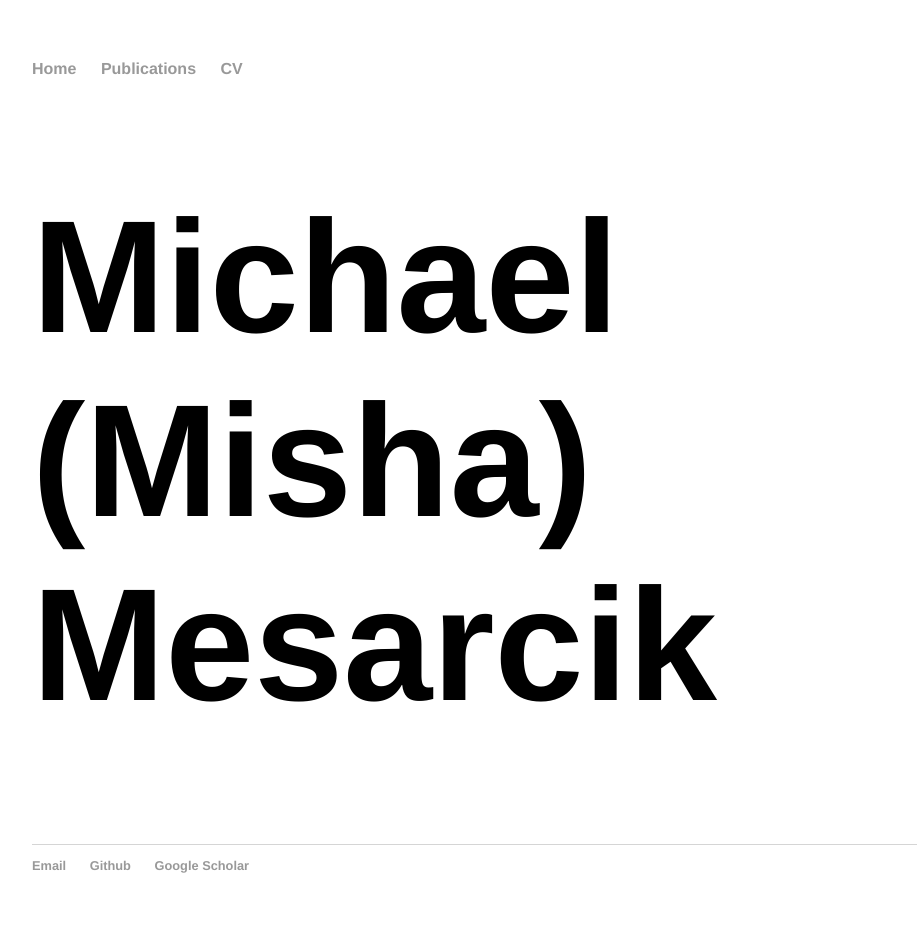
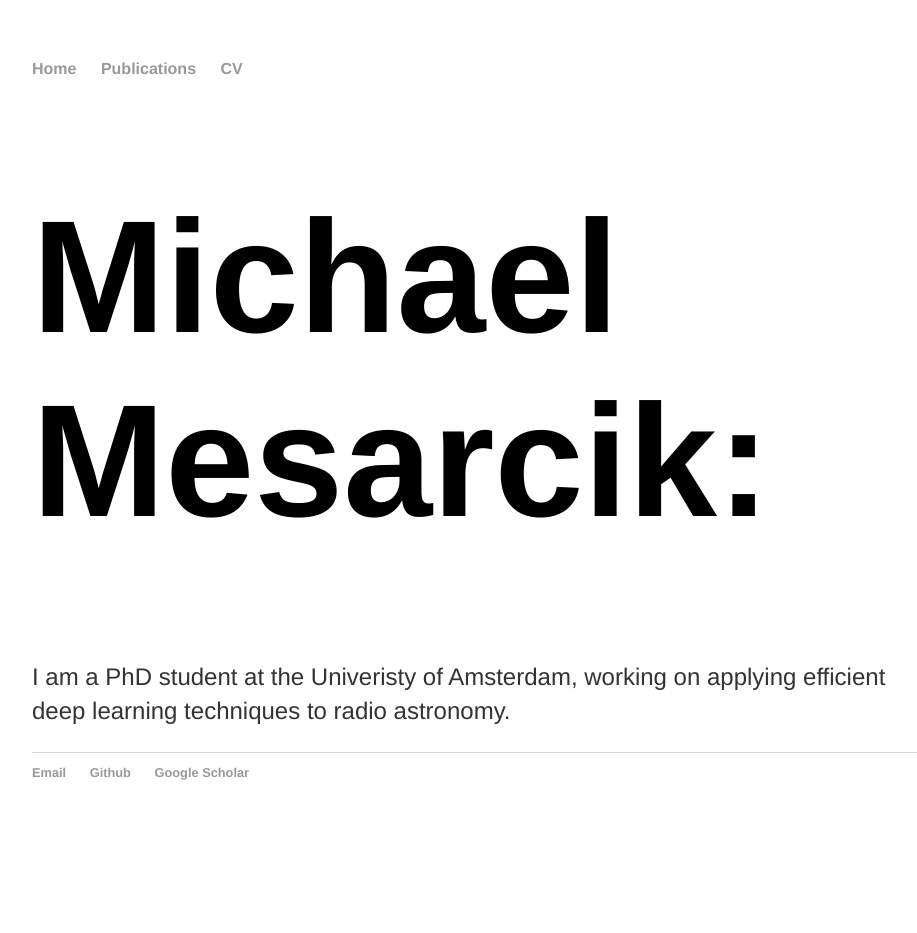
Before and after one commit to mesarcik/mesarcik.github.io, a Jekyll site: the page built from index.html, in a window 1280 px wide. Shown: the whole page, without its empty margins (160-1077 px from the left). Built offline with Jekyll 4.4.1, drawn with Linux system fonts in a browser that asks for light colours; after the commit the page ends 900 px from its top, so only the background shows below that.

Commit message:
./git_uploader.sh

```diff
--- a/index.html
+++ b/index.html
@@ -4,6 +4,8 @@ title: Misha Mesarik's Personal Website
 ---
 
 		<div class="blurb">
-			<h1>Michael (Misha) Mesarcik</h1>
+			<h1>Michael Mesarcik:</h1>
+			 <p>I am a PhD student at the Univeristy of Amsterdam, working on applying efficient deep learning techniques to radio astronomy.
+		    </p>
 			<!-- <p> Computer and Electrical Engineer</p> -->
 		</div>
```
Also changed, not shown: 1 other file.
